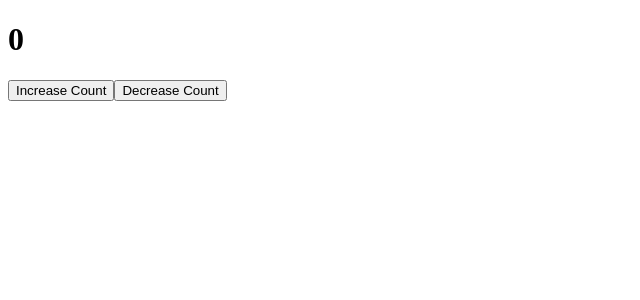
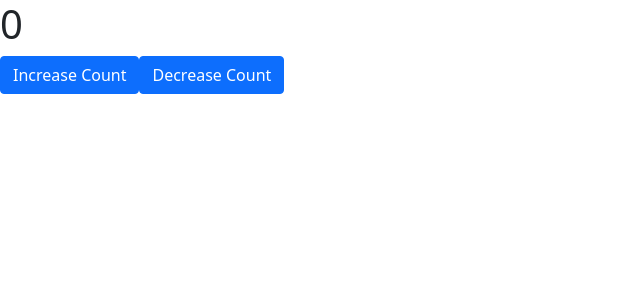
Before and after one commit to berendvangaart/permissions-api, a React (Create React App) app: page / in a window 1280 px wide. Shown: the top 300 px of the page, without its empty margins (0-640 px from the left). Built offline with nearby package versions, Linux system fonts and the light colour scheme.

Commit message:
add react bootstrap

```diff
--- a/package.json
+++ b/package.json
@@ -6,8 +6,10 @@
     "@testing-library/jest-dom": "^5.11.4",
     "@testing-library/react": "^11.1.0",
     "@testing-library/user-event": "^12.1.10",
+    "bootstrap": "^5.1.3",
     "node-sass": "^6.0.1",
     "react": "^17.0.2",
+    "react-bootstrap": "^2.3.1",
     "react-dom": "^17.0.2",
     "react-redux": "^7.2.5",
     "react-router-dom": "^5.3.0",
--- a/src/App.js
+++ b/src/App.js
@@ -1,5 +1,7 @@
 import {useDispatch, useSelector} from "react-redux";
 import {decreaseCounter, increaseCounter} from "./Store/Counter/counter.actions";
+import Button from 'react-bootstrap/Button'
+
 
 function App() {
 
@@ -9,8 +11,8 @@
   return (
     <div>
       <h1>{state.count}</h1>
-        <button onClick={() => dispatch(increaseCounter(10))}>Increase Count</button>
-        <button onClick={() => dispatch(decreaseCounter(10))}>Decrease Count</button>
+        <Button onClick={() => dispatch(increaseCounter(10))}>Increase Count</Button>
+        <Button onClick={() => dispatch(decreaseCounter(10))}>Decrease Count</Button>
     </div>
   );
 }
--- a/src/index.js
+++ b/src/index.js
@@ -4,6 +4,7 @@
 import reportWebVitals from './reportWebVitals';
 import {Provider} from "react-redux";
 import store from './Store/store'
+import '../node_modules/bootstrap/dist/css/bootstrap.min.css'
 import {BrowserRouter as Router, Switch, Route} from "react-router-dom";
 
 ReactDOM.render(
```
Also changed, not shown: 2 other files (tests, documents, lock files or other folders).
